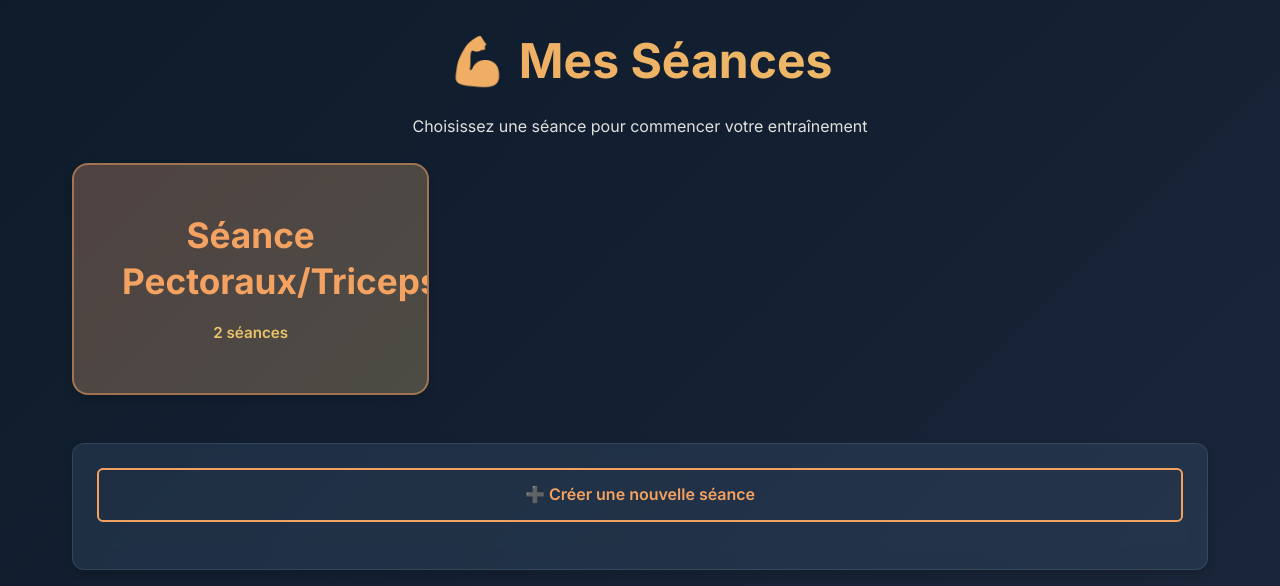
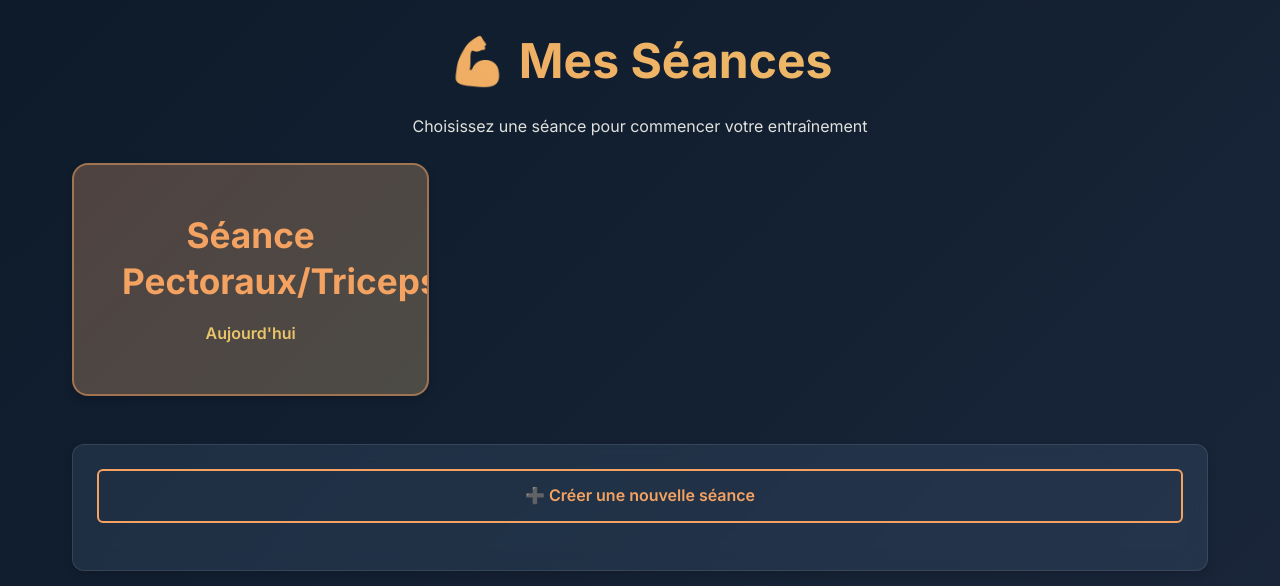
Before and after one commit to AnthonyDh10/AppWorkout, a Flask app: page / in a window 1280 px wide. Shown: the top 586 px of the page. Run offline with Flask 3, Linux system fonts and the light colour scheme; data comes from the database, SQL or seed files in the repository.

Commit message:
Show days since last session on home page
Updated the SQL query in app.py to calculate days since the last session instead of session count. Modified index.html to display this information with appropriate French labels, and added a new CSS class for styling the days-since label.

```diff
--- a/app.py
+++ b/app.py
@@ -116,12 +116,12 @@ def home():
     try:
         with sqlite3.connect('database.db') as conn:
             cur = conn.cursor()
-            # Récupérer toutes les séances distinctes avec leur date la plus récente
+            # Récupérer toutes les séances distinctes avec le nombre de jours depuis la dernière
             cur.execute("""
                 SELECT
                     name,
                     MAX(date) as last_date,
-                    COUNT(*) as session_count
+                    CAST((julianday('now') - julianday(MAX(date))) AS INTEGER) as days_since
                 FROM sessions
                 WHERE name IS NOT NULL AND name != ''
                 GROUP BY name
--- a/static/css/style.css
+++ b/static/css/style.css
@@ -229,6 +229,12 @@ p {
 .session-count {
   font-weight: 600;
   color: var(--accent-secondary);
+}
+
+.session-days {
+  font-weight: 600;
+  color: var(--accent-secondary);
+  font-size: 1rem;
 }
 
 .session-separator {
--- a/templates/index.html
+++ b/templates/index.html
@@ -18,7 +18,13 @@
                 <div class="session-button-content">
                     <h2 class="session-name">{{ session[0] }}</h2>
                     <div class="session-info">
-                        <span class="session-count">{{ session[2] }} séance{{ 's' if session[2] > 1 else '' }}</span>
+                        {% if session[2] == 0 %}
+                        <span class="session-days">Aujourd'hui</span>
+                        {% elif session[2] == 1 %}
+                        <span class="session-days">Il y a 1 jour</span>
+                        {% else %}
+                        <span class="session-days">Il y a {{ session[2] }} jours</span>
+                        {% endif %}
                     </div>
                 </div>
             </a>
```
